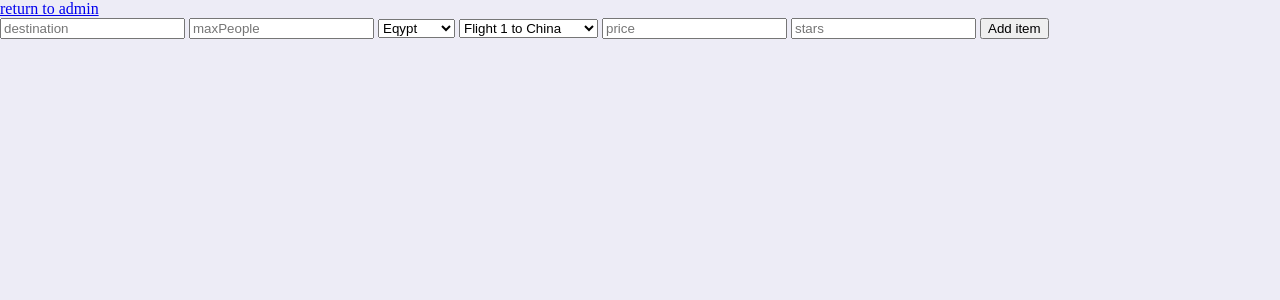
After one commit to NightBlade06/WebAppReisBureau-sunnyside, a PHP site: page /add.php in a window 1280 px wide. The commit adds this page. Shown: the top 300 px of the page. Run offline with PHP 8.4, Linux system fonts and the light colour scheme.

Commit message:
finished making add function

```diff
--- /dev/null
+++ b/add.php
@@ -0,0 +1,46 @@
+<?php
+if (isset($_POST['add'])) {
+    $conn = new PDO("mysql:host=mysql_db;dbname=sunnyside", "root", "rootpassword");
+    $sql = $conn->prepare("INSERT INTO trips (destination, maxPeople, accomadationID, flightID, price, stars) VALUES (:destination, :maxPeople, :accomadationID, :flightID, :price, :stars)");
+    $sql->bindValue(':destination', $_POST['destination']);
+    $sql->bindValue(':maxPeople', $_POST['maxPeople']);
+    $sql->bindValue(':accomadationID', $_POST['accomadationID']);
+    $sql->bindValue(':flightID', $_POST['flightID']);
+    $sql->bindValue(':price', $_POST['price']);
+    $sql->bindValue(':stars', $_POST['stars']);
+    $sql->execute();
+}
+?>
+<!DOCTYPE html>
+<html lang="en">
+<head>
+    <meta charset="UTF-8"/>
+    <meta name="viewport" content="width=device-width, initial-scale=1.0"/>
+    <title>Document</title>
+    <link rel="stylesheet" href="assets/css/index.css">
+</head>
+<body>
+<a href="admin.php">return to admin</a>
+<form method="post">
+    <input name="destination" type="text" placeholder="destination">
+    <input name="maxPeople" type="number" placeholder="maxPeople">
+    <select name="accomadationID">
+        <option value="1">Eqypt</option>
+        <option value="2">Romania</option>
+        <option value="3">Greece</option>
+        <option value="4">Denmark</option>
+        <option value="5">China</option>
+    </select>
+    <select name="flightID">
+        <option value="1">Flight 1 to China</option>
+        <option value="2">Flight 2 to Denmark</option>
+        <option value="3">Flight 3 to Romania</option>
+        <option value="4">Flight 4 to Greece</option>
+        <option value="5">Flight 5 to Egypt</option>
+    </select>
+    <input name="price" type="number" placeholder="price">
+    <input name="stars" type="number" placeholder="stars">
+    <button name="add" type="submit">Add item</button>
+</form>
+</body>
+</html>
```
Also changed, not shown: admin.php (+1 -13 lines).
